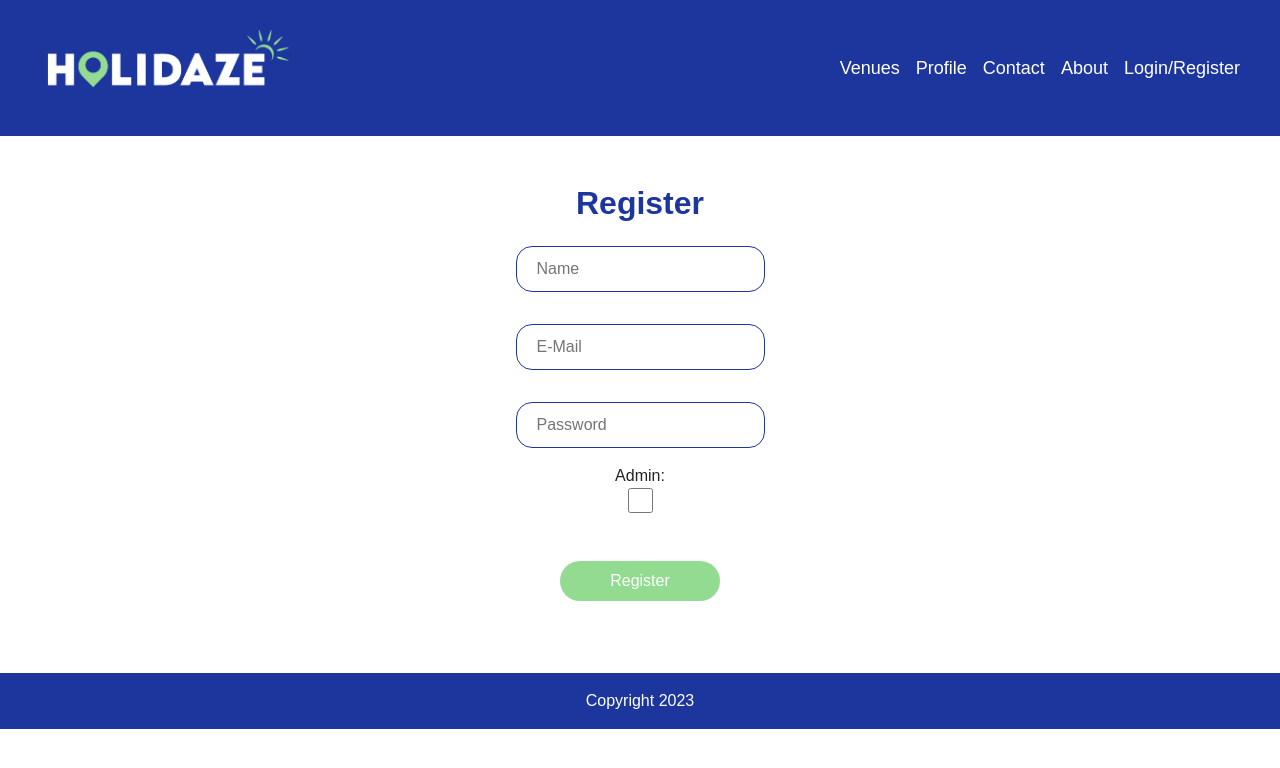
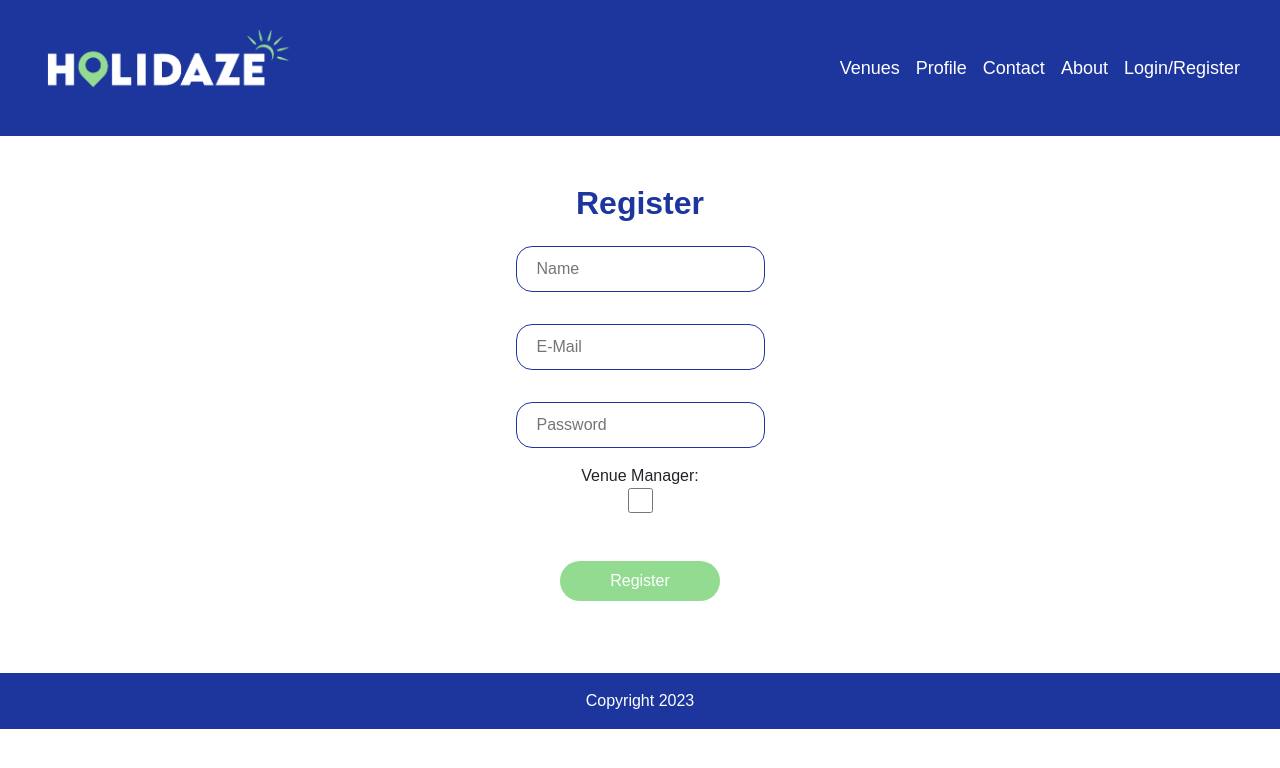
Before and after one commit to oBraenna91/project-exam-2-holidaze, a React (Create React App) app: page /register in a window 1280 px wide. Shown: the top 768 px of the page. Built offline with nearby package versions, Linux system fonts and the light colour scheme; no server answers; a web font is replaced by a local one.

Commit message:
Update index.jsx

```diff
--- a/src/components/pages/register/index.jsx
+++ b/src/components/pages/register/index.jsx
@@ -45,7 +45,7 @@ export function RegistrationForm() {
         </label>
         <br />
         <label className="d-flex flex-column justify-content-center align-items-center">
-          Admin:
+          Venue Manager:
           <input className="form-input checkbox" type="checkbox" checked={venueManager} onChange={(e) => setVenueManager(e.target.checked)} />
         </label>
         <br />
```
